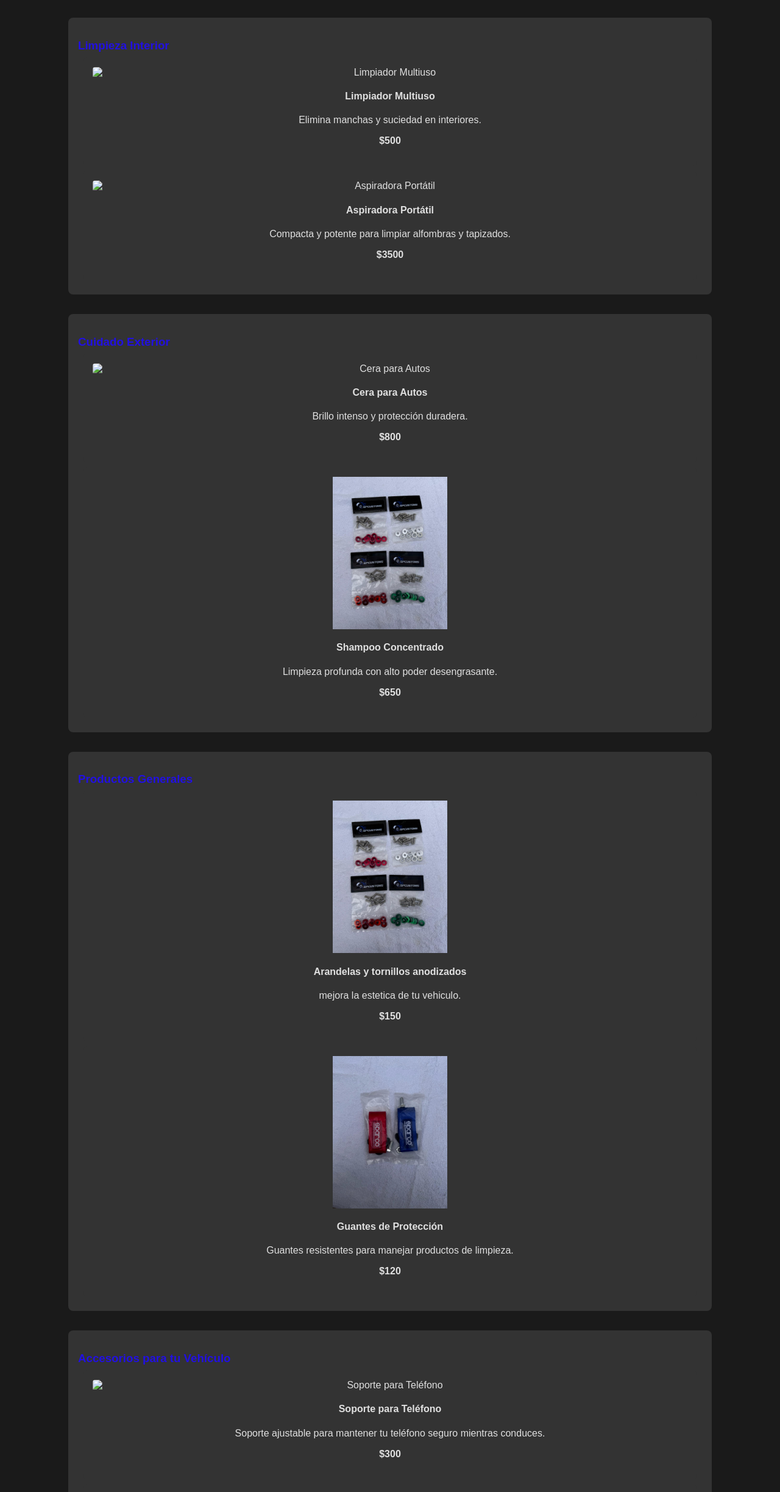
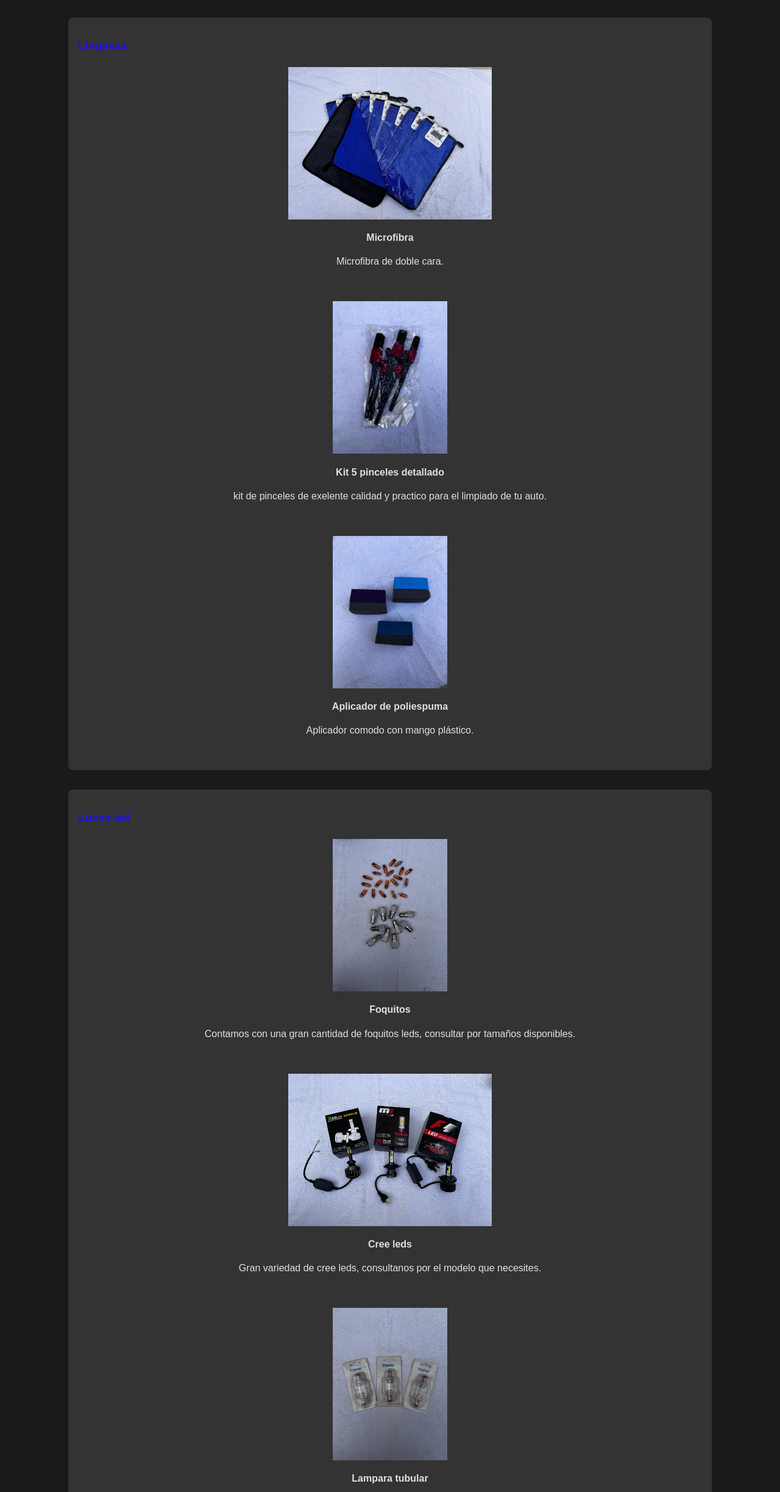
Before and after one commit to Stef276/catalogo_de_autos, a plain HTML site: page catalogo.html in a window 1280 px wide. Shown: the part 127-2574 px from the top of the page at 61% size. Drawn offline with Linux system fonts and the light colour scheme.

Commit message:
imagenes y productos

```diff
--- a/catalogo.html
+++ b/catalogo.html
@@ -36,13 +36,13 @@
 
         <!-- Limpieza Interior -->
         <div id="limpieza-interior" class="categoria">
-            <h3>Limpieza Interior</h3>
+            <h3>Limpieza </h3>
             <div class="productos"></div>
         </div>
 
         <!-- Cuidado Exterior -->
         <div id="cuidado-exterior" class="categoria">
-            <h3>Cuidado Exterior</h3>
+            <h3>Luces led</h3>
             <div class="productos"></div>
         </div>
 
--- a/productos.json
+++ b/productos.json
@@ -1,65 +1,95 @@
 {
     "limpiezaInterior": [
         {
-            "nombre": "Limpiador Multiuso",
-            "descripcion": "Elimina manchas y suciedad en interiores.",
-            "precio": "$500",
-            "imagen": "./img/limpiador_multiuso.jpg"
+            "nombre": "Microfibra",
+            "descripcion": "Microfibra de doble cara.",
+            "precio": "",
+            "imagen": "imagenes/microfibra.jpeg"
         },
         {
-            "nombre": "Aspiradora Portátil",
-            "descripcion": "Compacta y potente para limpiar alfombras y tapizados.",
-            "precio": "$3500",
-            "imagen": "./img/aspiradora.jpg"
+            "nombre": "Kit 5 pinceles detallado",
+            "descripcion": "kit de pinceles de exelente calidad y practico para el limpiado de tu auto.",
+            "precio": "",
+            "imagen": "imagenes/kit-pinceles.jpeg"
+        },
+        {
+            "nombre": "Aplicador de poliespuma",
+            "descripcion": "Aplicador comodo con mango plástico.",
+            "precio": "",
+            "imagen": "imagenes/esponja-aplicadora.jpeg"
         }
     ],
     "cuidadoExterior": [
         {
-            "nombre": "Cera para Autos",
-            "descripcion": "Brillo intenso y protección duradera.",
-            "precio": "$800",
-            "imagen": "./img/cera_autos.jpg"
+            "nombre": "Foquitos",
+            "descripcion": "Contamos con una gran cantidad de foquitos leds, consultar por tamaños disponibles.",
+            "precio": "",
+            "imagen": "imagenes/foquitos.jpeg"
         },
         {
-            "nombre": "Shampoo Concentrado",
-            "descripcion": "Limpieza profunda con alto poder desengrasante.",
-            "precio": "$650",
+            "nombre": "Cree leds",
+            "descripcion": "Gran variedad de cree leds, consultanos por el modelo que necesites.",
+            "precio": "",
             "imagen": [
-                "imagenes/kit-anodizadas.jpeg"
+                "imagenes/cree-led.jpeg"
             ]
+        },
+        {
+            "nombre": "Lampara tubular",
+            "descripcion": "",
+            "precio": "",
+            "imagen": "imagenes/lampara-tubular.jpeg"
+        },
+        {
+            "nombre": "Modulos led",
+            "descripcion": "Modulos led de exelente potencia y luminosidad de facil instalacion.",
+            "precio": "",
+            "imagen": "imagenes/modulo-led.jpeg"
         }
     ],
     "productosGenerales": [
         {
             "nombre": "Arandelas y tornillos anodizados",
             "descripcion": "mejora la estetica de tu vehiculo.",
-            "precio": "$150",
+            "precio": "",
             "imagen": "imagenes/kit-anodizadas.jpeg"
         },
         {
-            "nombre": "Guantes de Protección",
-            "descripcion": "Guantes resistentes para manejar productos de limpieza.",
-            "precio": "$120",
-            "imagen": "imagenes/cinta-remolque.jpeg"
+            "nombre": "Fusibles",
+            "descripcion": "Fusibles desde 7,5A hasta los 30A.",
+            "precio": "",
+            "imagen": "imagenes/fusibles.jpeg"
+        },
+        {
+            "nombre": "Cubre gancho trailer FOX",
+            "descripcion": "Universal para cualquier gancho de trailer de 4CM X 4CM O 5CM X 5CM.",
+            "precio": "",
+            "imagen": "imagenes/tapa-gancho.jpeg"
+        },
+        {
+            "nombre": "Llaveros",
+            "descripcion": "contamos con llaveros de todas las marcas, consulta por la tuya.",
+            "precio": "",
+            "imagen": "imagenes/llaveros.jpeg"
         }
     ],
     "accesoriosVehiculo": [
         {
-            "nombre": "Soporte para Teléfono",
-            "descripcion": "Soporte ajustable para mantener tu teléfono seguro mientras conduces.",
-            "precio": "$300",
-            "imagen": "./img/soporte_telefono.jpg"
+            "nombre": "buzo palanca de cambio",
+            "descripcion": "",
+            "precio": "",
+            "imagen": "imagenes/buzo-palanca.jpeg"
         },
         {
-            "nombre": "Fusibles",
-            "descripcion": "Fusibles desde 7,5A hasta los 30A.",
-            "precio": "$500",
-            "imagen": "imagenes/fusibles.jpeg"
+            "nombre": "Luz led",
+            "descripcion": "Luz trasera para mejorar la estetica de tu moto.",
+            "precio": "",
+            "imagen": "imagenes/luz-led.jpeg"
         },
         {
             "nombre": "cinta para remolque",
             "descripcion": "El accesorio perfecto para remolcar vechiculos.",
-            "precio": "$500",
+            "precio": "",
             "imagen": "imagenes/cinta-remolque.jpeg"
         }
     ]
```
Also changed, not shown: imagenes/foquitos.jpeg (renamed from imagenes/WhatsApp Image 2025-03-13 at 11.43.08.jpeg), imagenes/lampara-tubular.jpeg (renamed from imagenes/WhatsApp Image 2025-03-13 at 11.43.08 (2).jpeg), imagenes/llaveros.jpeg (renamed from imagenes/WhatsApp Image 2025-03-13 at 11.43.08 (1).jpeg).
